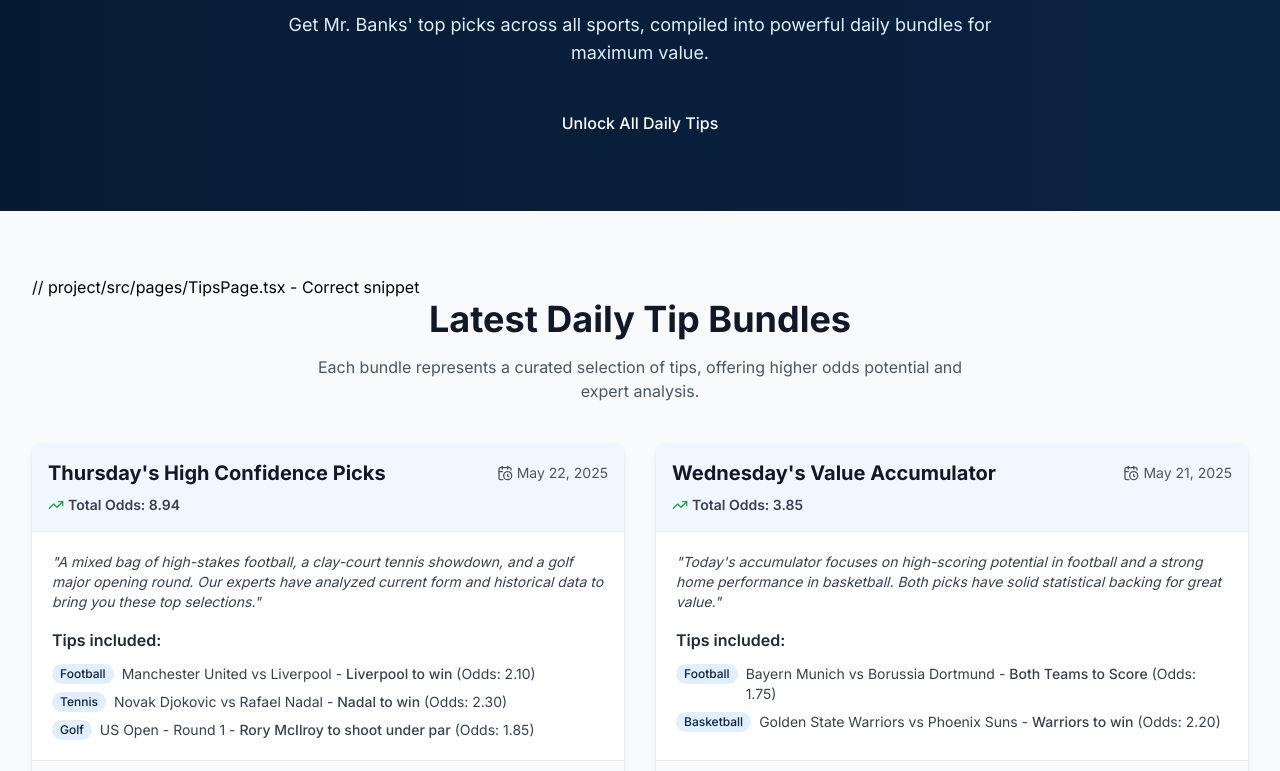
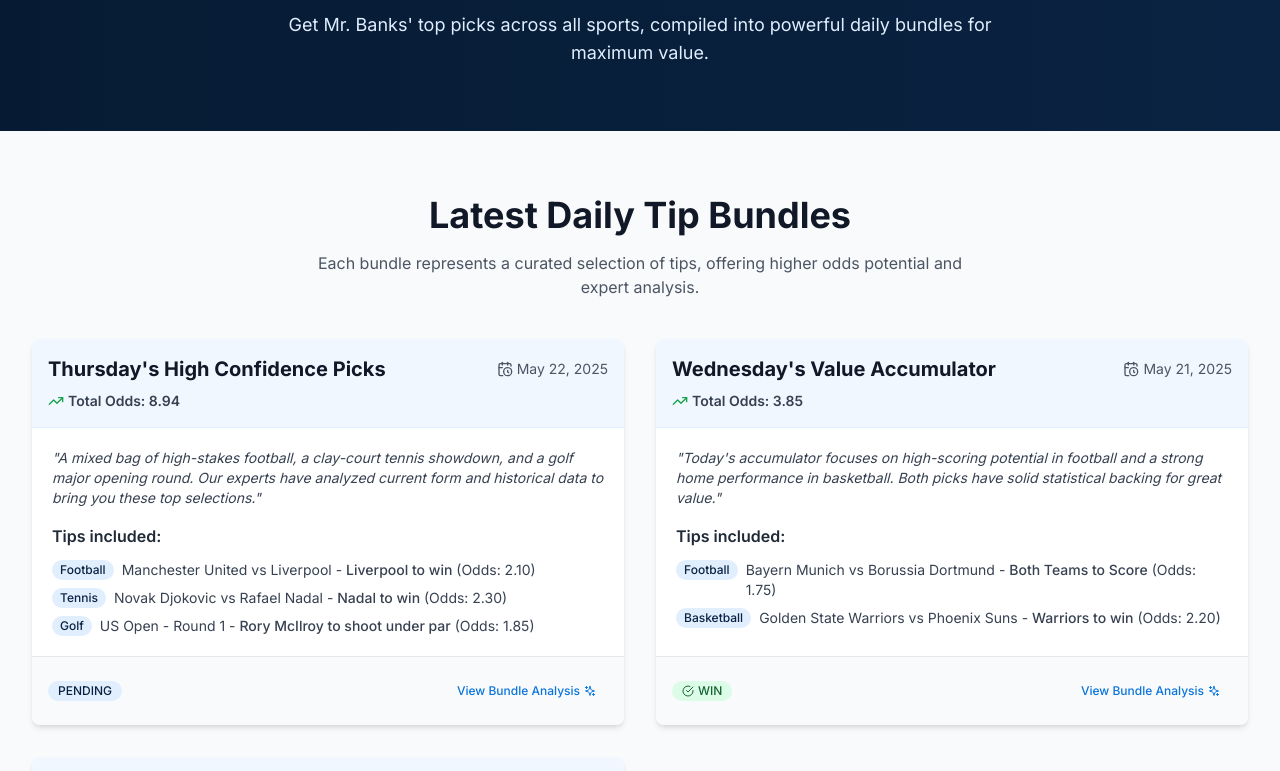
Before and after one commit to Ebub3G/Mr.-Banks-Tips, a React (Vite) app in the folder project/: page /tips in a window 1280 px wide. Shown: the part 289-1060 px from the top of the page. Built offline with nearby package versions, Linux system fonts and the light colour scheme.

Commit message:
Update TipsPage.tsx

```diff
--- a/project/src/pages/TipsPage.tsx
+++ b/project/src/pages/TipsPage.tsx
@@ -52,18 +52,18 @@ const TipsPage = () => {
             <p className="text-blue-100 text-lg">
               Get Mr. Banks' top picks across all sports, compiled into powerful daily bundles for maximum value.
             </p>
-            <div className="mt-8">
+            {/* Removed premium button from hero */}
+            {/* <div className="mt-8">
               <Link to="/premium">
                 <Button variant="premium" size="lg">Unlock All Daily Tips</Button>
               </Link>
-            </div>
+            </div> */}
           </motion.div>
         </Container>
       </section>
 
       <section className="py-16 bg-gray-50">
         <Container>
-         // project/src/pages/TipsPage.tsx - Correct snippet
           <div className="text-center mb-10">
             <motion.h2
               initial={{ opacity: 0, y: 20 }}
@@ -74,7 +74,7 @@ const TipsPage = () => {
             >
               Latest Daily Tip Bundles
             </motion.h2>
-            <motion.p  // This is the opening tag
+            <motion.p
               initial={{ opacity: 0, y: 20 }}
               whileInView={{ opacity: 1, y: 0 }}
               transition={{ duration: 0.5, delay: 0.1 }}
@@ -82,7 +82,7 @@ const TipsPage = () => {
               className="text-gray-600 max-w-2xl mx-auto"
             >
               Each bundle represents a curated selection of tips, offering higher odds potential and expert analysis.
-            </motion.p> {/* This MUST be </motion.p>, which is likely line 84 in your file */}
+            </motion.p>
           </div>
 
           <motion.div
@@ -94,7 +94,7 @@ const TipsPage = () => {
           >
             {sortedBundles.map((bundle) => (
               <motion.div key={bundle.id} variants={itemVariants}>
-                <Card className="h-full flex flex-col">
+                <Card className="h-full flex flex-col"> {/* Removed isPremium prop */}
                   <CardHeader className="bg-blue-50 border-b border-blue-100">
                     <div className="flex justify-between items-center mb-2">
                       <h3 className="text-xl font-bold text-gray-900">{bundle.title}</h3>
@@ -140,20 +140,22 @@ const TipsPage = () => {
                         PENDING
                       </span>
                     )}
-                    <Button variant="link" size="sm" className="text-blue-600">
-                      View Bundle Analysis <Sparkles className="ml-1 h-3 w-3" />
-                    </Button>
+                    <Link to="/tips"> {/* Link to itself for now, or could be individual bundle page */}
+                      <Button variant="link" size="sm" className="text-blue-600">
+                        View Bundle Analysis <Sparkles className="ml-1 h-3 w-3" />
+                      </Button>
+                    </Link>
                   </CardFooter>
                 </Card>
               </motion.div>
             ))}
 
-            {/* Premium Upsell Card */}
+            {/* Removed Premium Upsell Card */}
+            {/*
             <motion.div variants={itemVariants}>
               <Card className="h-full bg-gradient-to-br from-gray-900 to-blue-900 text-white overflow-hidden border-0">
                 <CardContent className="p-0 h-full">
                   <div className="p-5 flex flex-col h-full relative overflow-hidden">
-                    {/* Decorative elements */}
                     <div className="absolute -right-8 -top-8 w-40 h-40 rounded-full bg-amber-500/20 blur-xl"></div>
                     <div className="absolute -left-10 -bottom-10 w-32 h-32 rounded-full bg-blue-500/20 blur-xl"></div>
 
@@ -203,6 +205,7 @@ const TipsPage = () => {
                 </CardContent>
               </Card>
             </motion.div>
+            */}
           </motion.div>
         </Container>
       </section>
```
